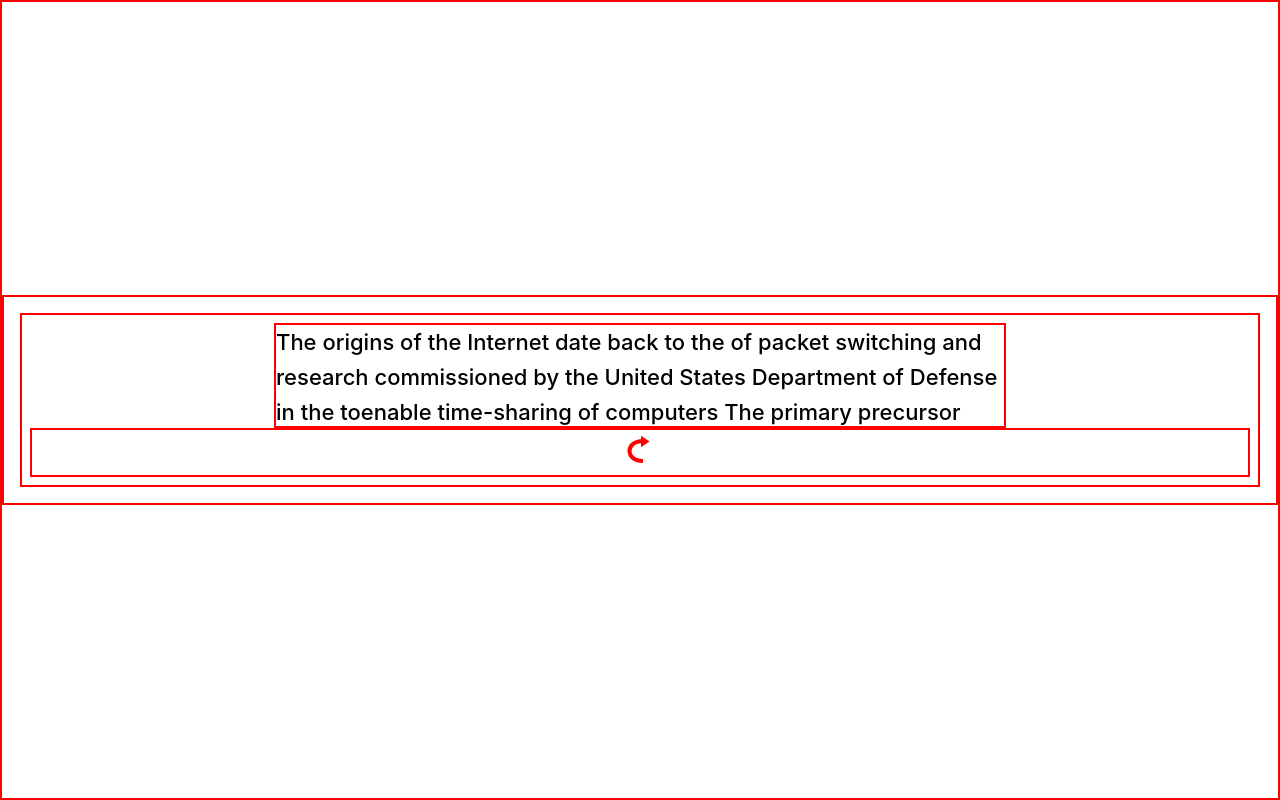
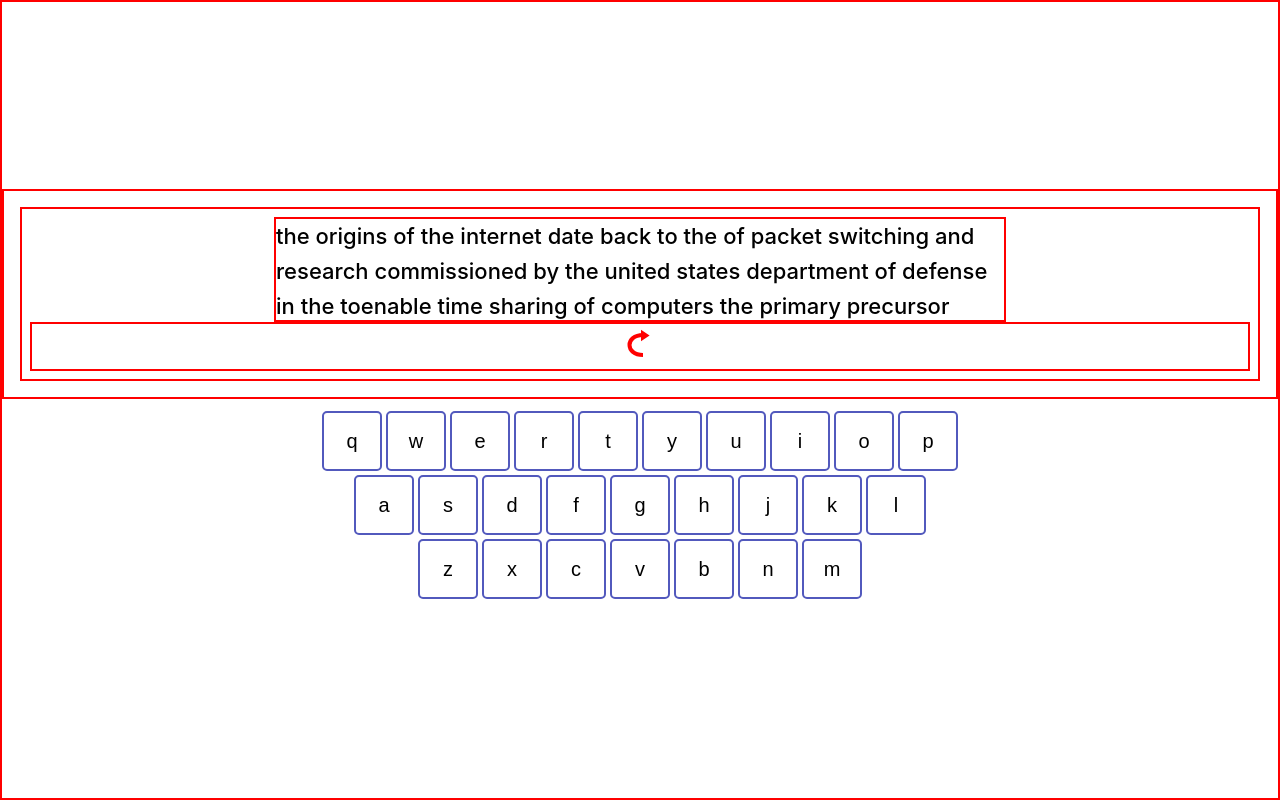
Before and after one commit to narenMagarZ/monkeytype.com-clone, a React (Create React App) app: page / in a window 1280 px wide. Built offline with nearby package versions, Linux system fonts and the light colour scheme.

Commit message:
making the keyboard layout

```diff
--- a/src/App.js
+++ b/src/App.js
@@ -20,15 +20,14 @@ function App() {
           else {
            if(pressedElem) pressedElem.style.color = "#ff0000"
           }
+
           cursorPos ++
-          console.log(cursorPos,'cursor position')
         }
         else if(pressedKey === 'Backspace'){
           cursorPos --
           if(cursorPos < -1) cursorPos = 0
           prevPressedLetter = textWrapper.children[cursorPos]
           if(prevPressedLetter) prevPressedLetter.style.color = "#000000"
-
         }
       }
     })
--- a/src/component/keyboardlayout/keyboardlayout.js
+++ b/src/component/keyboardlayout/keyboardlayout.js
@@ -1,10 +1,24 @@
 
 import React from 'react'
 import '../../style/keyboardlayout.css'
+import KeyboardRow from './keyboardrow'
 function KeyboardLayout(){
+    const keyboardFirstRow = ['q','w','e','r','t','y','u','i','o','p']
+    const keyboardSecondRow = ['a','s','d','f','g','h','j','k','l']
+    const keyboardThirdRow = ['z','x','c','v','b','n','m']
     return(
         <div className='keyboard-layout'>
-
+            <div>
+                <div>
+                    <KeyboardRow row={{keyboardRow:keyboardFirstRow}} />
+                </div>
+                <div>
+                <KeyboardRow row={{keyboardRow:keyboardSecondRow}} />
+                </div>
+                <div>
+                <KeyboardRow row={{keyboardRow:keyboardThirdRow}} />
+                </div>
+            </div>
         </div>
     )
 }
--- /dev/null
+++ b/src/component/keyboardlayout/keyboardrow.js
@@ -0,0 +1,7 @@
+export default function KeyboardRow({row}){
+  return row['keyboardRow'].map((keyName,index)=>{
+        return <button id="keyboard-key-btn" key={index} >
+            {keyName}
+        </button>
+    })
+}
--- a/src/component/text.js
+++ b/src/component/text.js
@@ -1 +1 @@
-export const TEXT = "The origins of the Internet date back to the of packet switching and research commissioned by the United States Department of Defense in the toenable time-sharing of computers The primary precursor network the ARPANET initially served as a backbone for interconnection of regional academic and military networks in the  The funding of the National Science Foundation Network as a new backbone in the as well as private funding for other commercial extensions led to worldwide participation in the development of new networking technologies and the merger of many networks The linking of commercial networks and enterprises by the early marked the beginning of the transition to the modern Internet and generated a sustained exponential growth as generations of institutional personal and mobile computers were connected to the network Although the Internet  was widely used by academia in the 1980s commercialization incorporated its services and technologies into virtually every aspect of modern life"
+export const TEXT = "The origins of the Internet date back to the of packet switching and research commissioned by the United States Department of Defense in the toenable time sharing of computers The primary precursor network the ARPANET initially served as a backbone for interconnection of regional academic and military networks in the  The funding of the National Science Foundation Network as a new backbone in the as well as private funding for other commercial extensions led to worldwide participation in the development of new networking technologies and the merger of many networks The linking of commercial networks and enterprises by the early marked the beginning of the transition to the modern Internet and generated a sustained exponential growth as generations of institutional personal and mobile computers were connected to the network Although the Internet  was widely used by academia in the commercialization incorporated its services and technologies into virtually every aspect of modern life".toLowerCase()
--- a/src/style/index.css
+++ b/src/style/index.css
@@ -1,6 +1,7 @@
 :root{
   --border:2px solid red;
   --refreshbtnbgcolor:#505050;
+  --keyboardbtnborder:2px solid #5259bd;
 }
 html{
   height: 100%;
--- a/src/style/keyboardlayout.css
+++ b/src/style/keyboardlayout.css
@@ -0,0 +1,20 @@
+.keyboard-layout{
+    /* border: var(--border); */
+    display: flex;
+    align-items: center;
+    justify-content: center;
+    margin: 10px 0;
+}
+#keyboard-key-btn{
+    border: var(--keyboardbtnborder);
+    padding: 5px;
+    width: 60px;
+    font-size: 20px;
+    margin: 2px ;
+    height: 60px;
+    font-weight: 500;
+    border-radius: 5px;
+}
+.keyboard-layout > div > div{
+text-align: center;
+}
```
